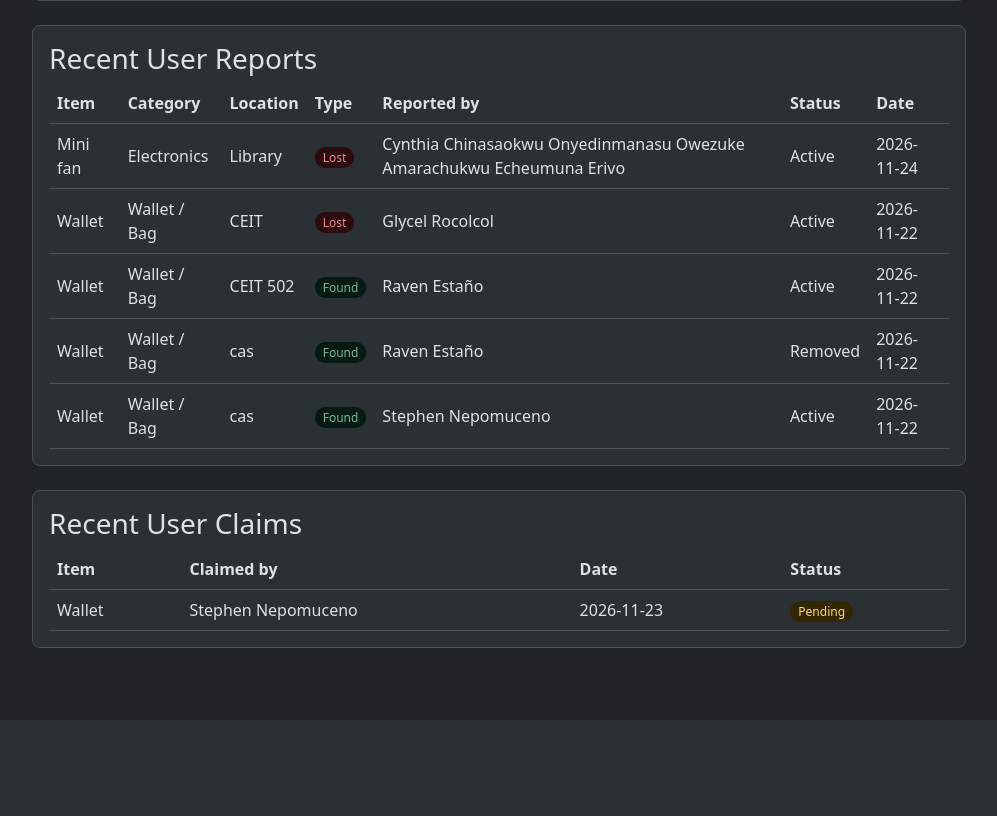
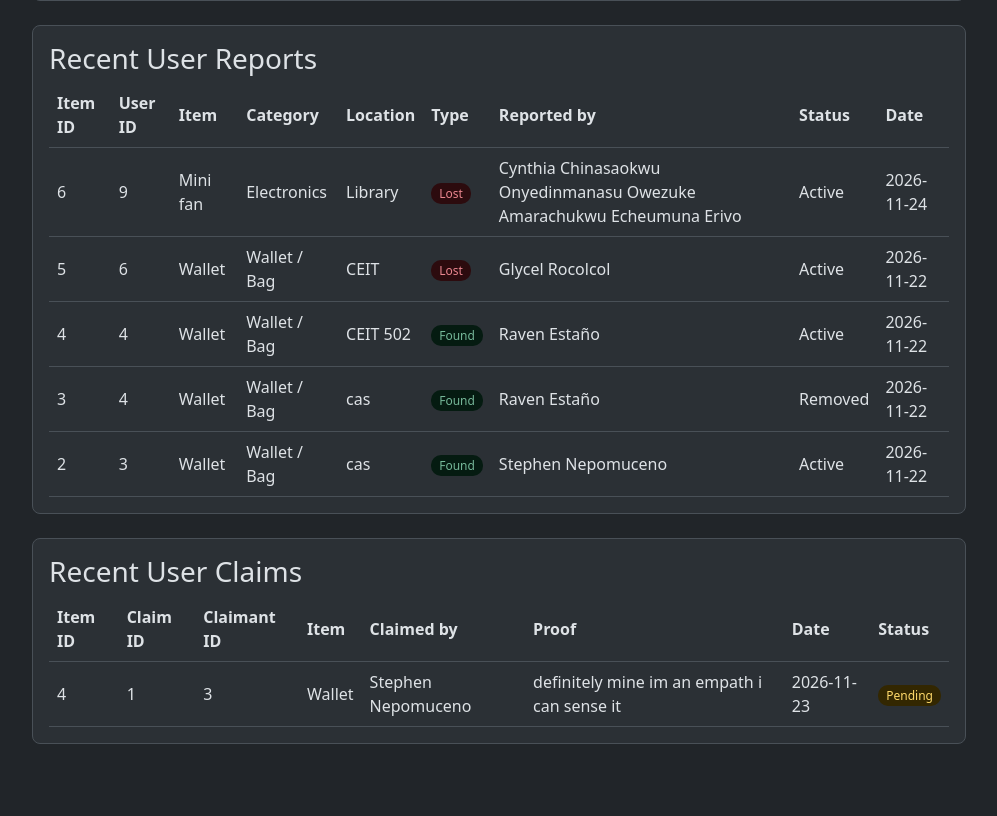
Before and after one commit to solum-magus/Lost-and-Found-System, a Flask app: page /admin/ in a window 1280 px wide. Shown: the part 975-1791 px from the top of the page, without its empty margins (266-1263 px from the left). Before the commit the page ends 1623 px from the top, so only its background shows below. Run offline with Flask 3, Linux system fonts and the light colour scheme; a user stored in the database is signed in; data comes from the database, SQL or seed files in the repository.

Commit message:
Final Final Finished Admin Dashboard

```diff
--- a/routes/admin_routes.py
+++ b/routes/admin_routes.py
@@ -13,15 +13,15 @@ def dashboard():
 
     # Items from everyone, newest first, with the name of the user who reported each one
     all_items = db.execute(
-        "SELECT items.item_id, items.name, items.category, items.location, items.item_status, "
-        "items.status, items.date_reported, users.full_name AS reporter "
+        "SELECT items.item_id, items.user_id, items.name, items.category, items.location, "
+        "items.item_status, items.status, items.date_reported, users.full_name AS reporter "
         "FROM items JOIN users ON items.user_id = users.id "
         "ORDER BY items.date_reported DESC, items.item_id DESC"
     ).fetchall()
 
-    # Claims from everyone, newest first, with the item's name and who made the claim
     all_claims = db.execute(
-        "SELECT claims.claim_id, claims.claim_date, claims.claim_status, "
+        "SELECT claims.claim_id, claims.item_id, claims.user_id AS claimant_id, claims.proof_description, "
+        "claims.claim_date, claims.claim_status, "
         "items.name AS item_name, users.full_name AS claimant "
         "FROM claims JOIN items ON claims.item_id = items.item_id "
         "JOIN users ON claims.user_id = users.id "
--- a/templates/admin/dashboard.html
+++ b/templates/admin/dashboard.html
@@ -106,6 +106,8 @@
     {% if all_items %}
     <table>
         <tr>
+            <th>Item ID</th>
+            <th>User ID</th>
             <th>Item</th>
             <th>Category</th>
             <th>Location</th>
@@ -116,6 +118,8 @@
         </tr>
         {% for item in all_items %}
         <tr>
+            <td>{{ item["item_id"] }}</td>
+            <td>{{ item["user_id"] }}</td>
             <td>{{ item["name"] }}</td>
             <td>{{ item["category"] }}</td>
             <td>{{ item["location"] }}</td>
@@ -136,17 +140,25 @@
     {% if all_claims %}
     <table>
         <tr>
+            <th>Item ID</th>
+            <th>Claim ID</th>
+            <th>Claimant ID</th>
             <th>Item</th>
             <th>Claimed by</th>
+            <th>Proof</th>
             <th>Date</th>
             <th>Status</th>
         </tr>
         {% for claim in all_claims %}
         <tr>
+            <td>{{ claim["item_id"] }}</td>
+            <td>{{ claim["claim_id"] }}</td>
+            <td>{{ claim["claimant_id"] }}</td>
             <td>{{ claim["item_name"] }}</td>
             <td>{{ claim["claimant"] }}</td>
+            <td>{{ claim["proof_description"] }}</td>
             <td>{{ claim["claim_date"] }}</td>
-            <td><span class="dash-badge {{ claim['claim_status'] }}">{{ claim["claim_status"] }}</span></td>
+            <td><span class="dash-badge {{ claim['claim_status'] }}">{{ claim["claim_status"] }}</td>
         </tr>
         {% endfor %}
     </table>
```
